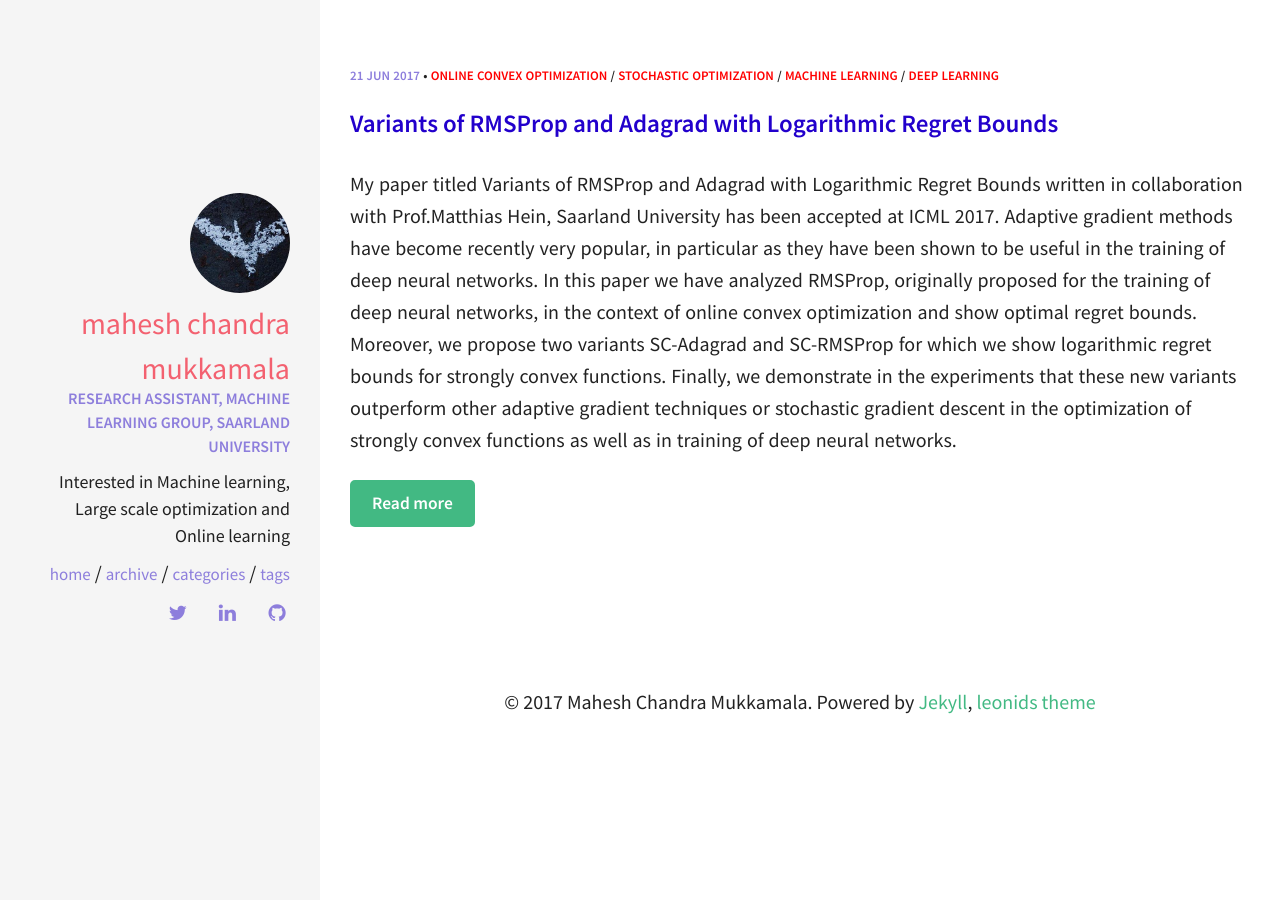
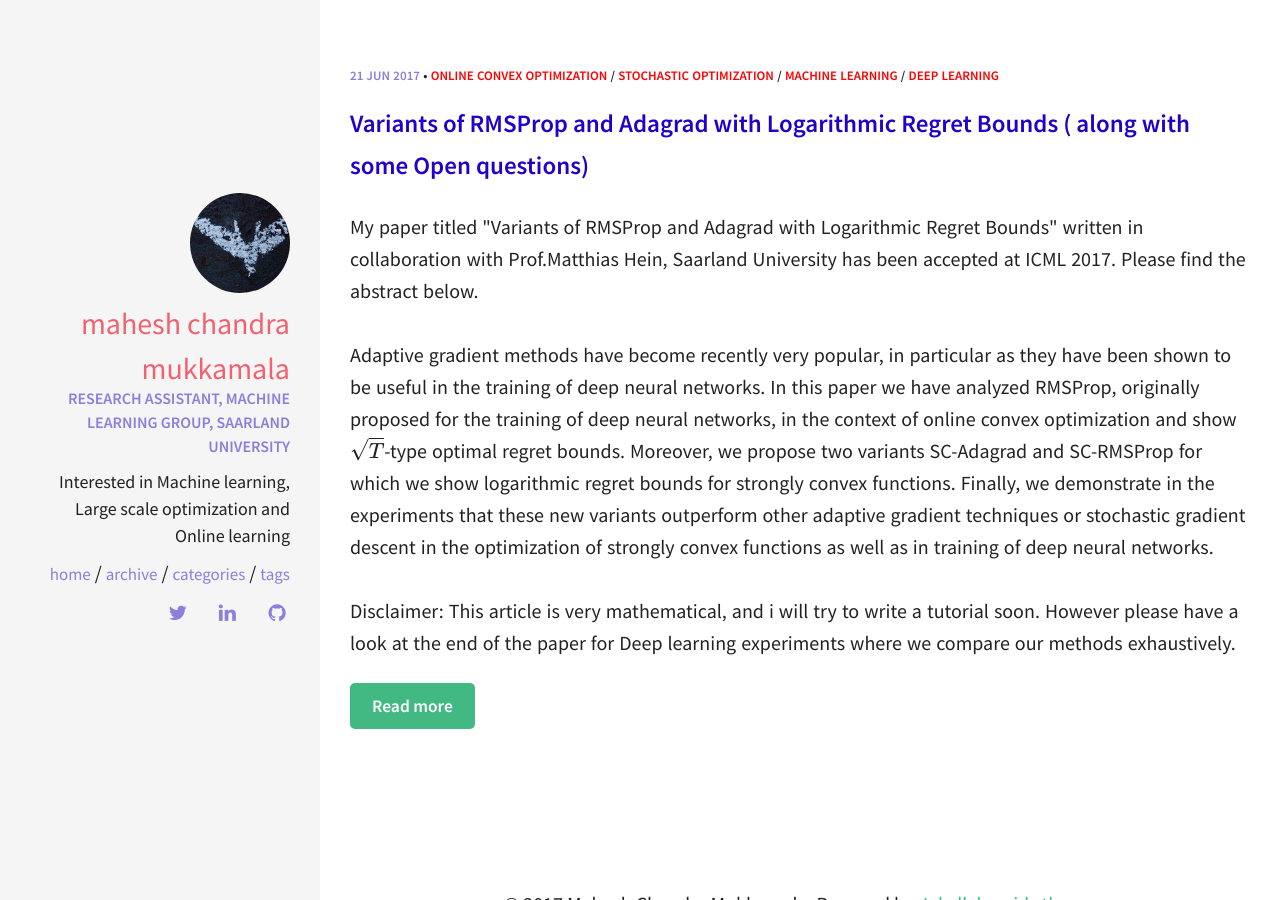
Before and after one commit to mmahesh/mmahesh.github.io, a Jekyll site: the page built from index.html, in a window 1280 px wide. Built offline with Jekyll 4.4.1, drawn with Linux system fonts in a browser that asks for light colours; formulas are drawn with MathJax 3.

Commit message:
added bit of abstract

```diff
--- a/_posts/2017-06-21-variants-of-rmsprop-and-adagrad-with-logarithmic-regret-bounds.md
+++ b/_posts/2017-06-21-variants-of-rmsprop-and-adagrad-with-logarithmic-regret-bounds.md
@@ -1,9 +1,15 @@
 ---
 layout: post
-title:  "Variants of RMSProp and Adagrad with Logarithmic Regret Bounds"
+title:  "Variants of RMSProp and Adagrad with Logarithmic Regret Bounds ( along with some Open questions)"
 date:   2017-06-21
 categories: [online convex optimization, stochastic optimization, machine learning, deep learning]
-excerpt: "My paper titled Variants of RMSProp and Adagrad with Logarithmic Regret Bounds written in collaboration with Prof.Matthias Hein, Saarland University has been accepted at ICML 2017. Adaptive gradient methods have become recently very popular, in particular as they have been shown to be useful in the training of deep neural networks. In this paper we have analyzed RMSProp, originally proposed for the training of deep neural networks, in the context of online convex optimization and show optimal regret bounds. Moreover, we propose two variants SC-Adagrad and SC-RMSProp for which we show logarithmic regret bounds for strongly convex functions. Finally, we demonstrate in the experiments that these new variants outperform other adaptive gradient techniques or stochastic gradient descent in the optimization of strongly convex functions as well as in training of deep neural networks.
+excerpt: "My paper titled \"Variants of RMSProp and Adagrad with Logarithmic Regret Bounds\" written in collaboration with Prof.Matthias Hein, Saarland University has been accepted at ICML 2017. Please find the abstract below.
+<br>
+<br>
+Adaptive gradient methods have become recently very popular, in particular as they have been shown to be useful in the training of deep neural networks. In this paper we have analyzed RMSProp, originally proposed for the training of deep neural networks, in the context of online convex optimization and show $\\sqrt{T}$-type optimal regret bounds. Moreover, we propose two variants SC-Adagrad and SC-RMSProp for which we show logarithmic regret bounds for strongly convex functions. Finally, we demonstrate in the experiments that these new variants outperform other adaptive gradient techniques or stochastic gradient descent in the optimization of strongly convex functions as well as in training of deep neural networks.
+<br>
+<br>
+Disclaimer: This article is very mathematical, and i will try to write a tutorial soon. However please have a look at the end of the paper for Deep learning experiments where we compare our methods exhaustively.
 "
 comments: true
 ---
@@ -22,3 +28,5 @@ Also, this work leads to following open questions.
 > Clearly, it would be interesting to see how the bounds and performance changes in distributed setting (both synchronous and asynchronous).
 
 > All the algorithms proposed in our paper, SC-Adagrad, SC-RMSProp and RMSProp (Ours) can be extended to use the full matrices. We are exploring this currently though it seems like we dont gain much in the regret bound and clearly the full matrix versions of the algorithms are not very helpful in large scale machine learning context.
+
+There can be more open questions possible, but i will leave it for now and will update whenever i get some time.
```
Also changed, not shown: _includes/head.html (+8 -0 lines).
